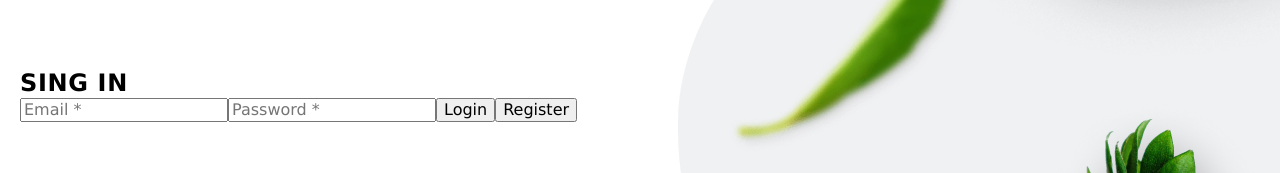
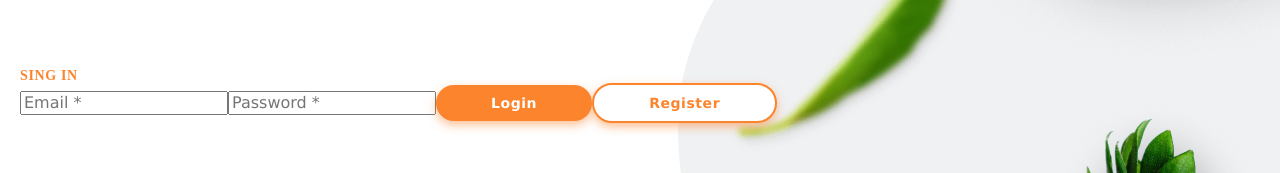
Before and after one commit to Taras-Roboteckyi/React_TeamProject_Health, a React (Create React App) app: page /signin in a window 1280 px wide. Shown: the part 394-567 px from the top of the page. Built offline with nearby package versions, Linux system fonts and the light colour scheme.

Commit message:
добавляет стили кнопок

```diff
--- a/src/components/LoginForm/LoginForm.jsx
+++ b/src/components/LoginForm/LoginForm.jsx
@@ -1,6 +1,7 @@
 // import { useState } from 'react';
 // import { useDispatch } from 'react-redux';
 // import authOperations from '../../redux/auth/auth-operations';
+import { LoginBtn,RegisterBtn } from "./LoginForm.styled";
 
 export const LoginForm = () => {
   // const dispatch = useDispatch();
@@ -35,8 +36,8 @@ export const LoginForm = () => {
           /* minlength="6" */ placeholder="Password *"
           required
         />
-        <button type="submit">Login</button>
-        <button type="submit">Register</button>
+        <LoginBtn type="submit">Login</LoginBtn>
+        <RegisterBtn type="submit">Register</RegisterBtn>
       </form>
     </>
   );
--- /dev/null
+++ b/src/components/LoginForm/LoginForm.styled.jsx
@@ -0,0 +1,37 @@
+import styled from 'styled-components';
+
+export const LoginBtn = styled.button`
+  font-family: ${({ theme: { fonts } }) => fonts.verdana};
+  font-weight: 700;
+  font-size: 14px;
+  line-height: ${({ theme: { lineHeight } }) => lineHeight.verdana};
+  align-items: center;
+  text-align: center;
+  letter-spacing: 0.04em;
+  background: ${({ theme: { colors } }) => colors.$orange};
+  color: ${({ theme: { colors } }) => colors.$white};
+  box-shadow: ${({ theme: { options } }) => options.buttonShadow};
+  border-radius: ${({ theme: { options } }) => options.radius};
+  border: none;
+  cursor: pointer;
+  align-self: center;
+  padding: 10px 55px;
+`;
+
+export const RegisterBtn = styled.button`
+  font-family: ${({ theme: { fonts } }) => fonts.verdana};
+  font-weight: 700;
+  font-size: 14px;
+  line-height: ${({ theme: { lineHeight } }) => lineHeight.verdana};
+  align-items: center;
+  text-align: center;
+  letter-spacing: 0.04em;
+  background: ${({ theme: { colors } }) => colors.$white};
+  color: ${({ theme: { colors } }) => colors.$orange};
+  box-shadow: ${({ theme: { options } }) => options.buttonShadow};
+  border: 2px solid #FC842D;
+  border-radius: ${({ theme: { options } }) => options.radius};
+  cursor: pointer;
+  align-self: center;
+  padding: 10px 55px;
+`
--- a/src/pages/LoginPage/LoginPage.jsx
+++ b/src/pages/LoginPage/LoginPage.jsx
@@ -1,5 +1,5 @@
 import { LoginForm } from "../../components/LoginForm/LoginForm";
-import { ImageStyled } from "../LoginPage/LoginPage.styled";
+import { ImageStyled, H2 } from "../LoginPage/LoginPage.styled";
 import { Container } from "../../components/container";
 
 export const LoginPage = () => {
@@ -7,7 +7,7 @@ export const LoginPage = () => {
     <main>
       <ImageStyled />
       <Container>
-        <h2>SING IN</h2>
+        <H2>SING IN</H2>
         <LoginForm />
       </Container>
     </main>
--- a/src/pages/LoginPage/LoginPage.styled.jsx
+++ b/src/pages/LoginPage/LoginPage.styled.jsx
@@ -16,3 +16,13 @@ export const ImageStyled = styled.div`
     background: url(${login_bg_desktop}) top right no-repeat;
   }
 `;
+
+export const H2 = styled.h2`
+  font-family: ${({ theme: { fonts } }) => fonts.gothamPro};
+  font-weight: 700;
+  font-style: normal;
+  font-size: 14px;
+  line-height: ${({ theme: { lineHeight } }) => lineHeight.gothamProHeight};
+  text-transform: uppercase;
+  color: ${({ theme: { colors } }) => colors.$orange};
+`;
```
